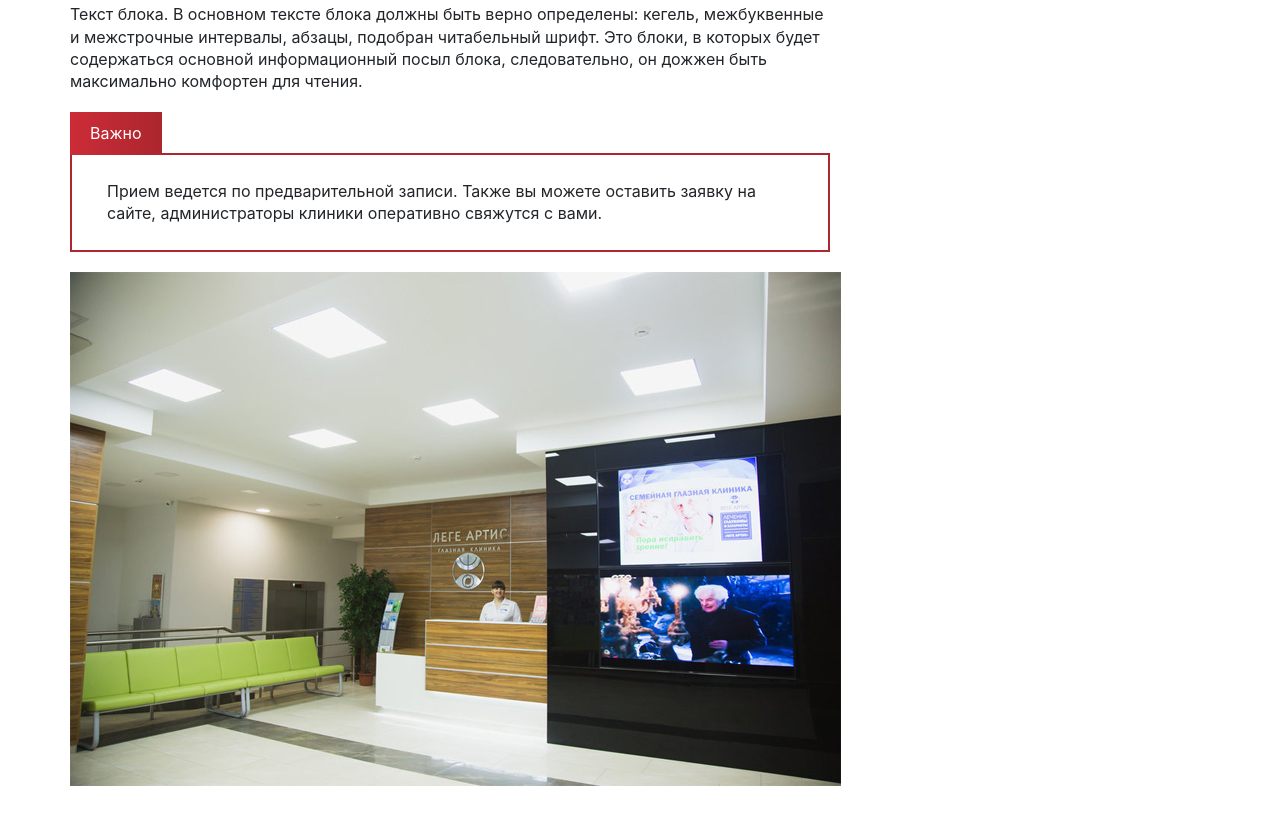
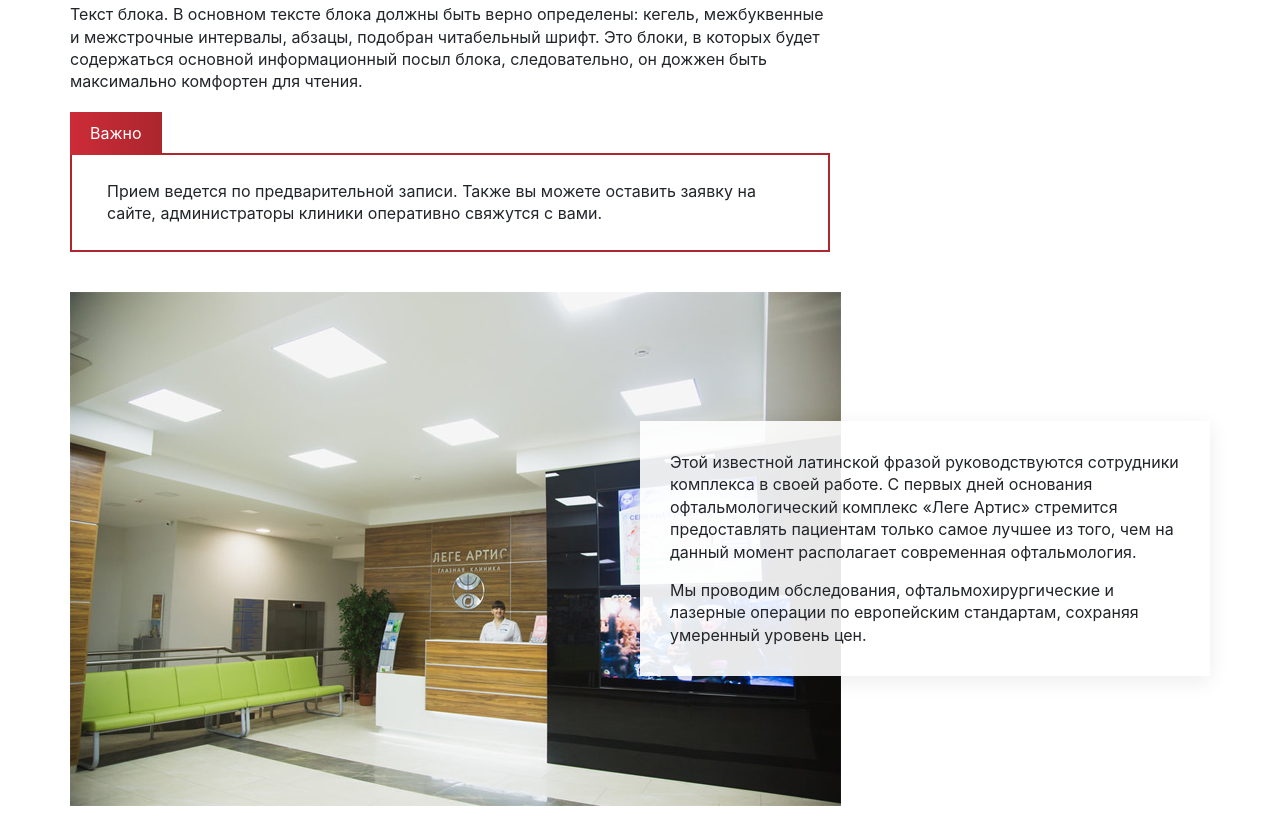
Before and after one commit to artreikan/lege-artis, a website: page index.html in a window 1280 px wide. Shown: the part 959-1785 px from the top of the page. Before the commit the page ends 1745 px from the top, so only its background shows below. Drawn offline with Linux system fonts and the light colour scheme.

Commit message:
сверстана секция about

```diff
--- a/index.html
+++ b/index.html
@@ -179,6 +179,21 @@
 				</div>
 				<div class="about">
 					<img src="dist/img/content-img.jpg" alt="" class="about__image">
+					<div class="about__descr">
+						<p class="about__paragraph">
+							Этой известной латинской фразой руководствуются
+							сотрудники комплекса в своей работе. С первых дней
+							основания офтальмологический комплекс «Леге Артис»
+							стремится предоставлять пациентам только самое лучшее
+							из того, чем на данный момент располагает современная
+							офтальмология.
+						</p>
+						<p class="about__paragraph">
+							Мы проводим обследования, офтальмохирургические и
+							лазерные операции по европейским стандартам, сохраняя
+							умеренный уровень цен.
+						</p>
+					</div>
 				</div>
 			</div>
 		</main>
--- /dev/null
+++ b/src/scss/blocks/_about.scss
@@ -0,0 +1,20 @@
+.about {
+  @include row($useMargin: false);
+  align-items: center;
+  padding: 20px 0;
+  position: relative;
+}
+
+.about__descr {
+  @include col(6, $useMargin: false);
+  position: absolute;
+  right: 0;
+  background: rgba(#fff, 0.9);
+  padding: 30px;
+  box-shadow: 0 5px 20px 0 rgba(11, 14, 19, 0.08);
+  line-height: 1.4;
+}
+
+.about__paragraph:last-child {
+  margin-bottom: 0;
+}
--- a/src/scss/style.scss
+++ b/src/scss/style.scss
@@ -13,3 +13,4 @@
 @import "blocks/page-header";
 @import "blocks/main-content";
 @import "blocks/breadcrumbs";
+@import "blocks/about";
```
Also changed, not shown: dist/css/style.css.
